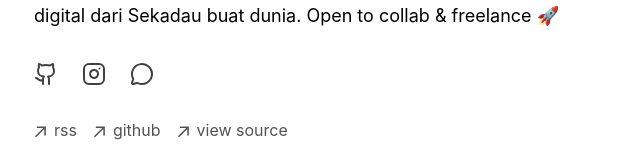
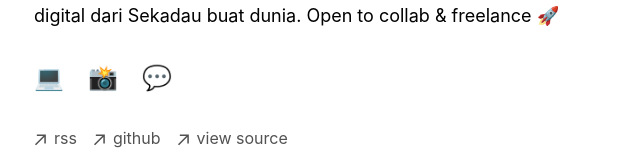
Before and after one commit to uisekadau-dev/sekadaux-dev, a Next.js app: page / in a window 1280 px wide. Shown: the part 326-478 px from the top of the page, without its empty margins (318-958 px from the left). Built offline with nearby package versions, Linux system fonts and the light colour scheme.

Commit message:
Update page.tsx

```diff
--- a/app/page.tsx
+++ b/app/page.tsx
@@ -1,5 +1,4 @@
 import Image from 'next/image'
-import { Github, Instagram, MessageCircle } from 'lucide-react'
 
 export default function Page() {
   return (
@@ -24,16 +23,10 @@ export default function Page() {
         Open to collab & freelance 🚀
       </p>
 
-      <div className="flex gap-6">
-        <a href="https://github.com/isi-github-lo" target="_blank" className="text-neutral-700 dark:text-neutral-300 hover:text-purple-500">
-          <Github size={24} />
-        </a>
-        <a href="https://instagram.com/isi-ig-lo" target="_blank" className="text-neutral-700 dark:text-neutral-300 hover:text-pink-500">
-          <Instagram size={24} />
-        </a>
-        <a href="https://wa.me/628xxxxxxxxxx" target="_blank" className="text-neutral-700 dark:text-neutral-300 hover:text-green-500">
-          <MessageCircle size={24} />
-        </a>
+      <div className="flex gap-6 text-2xl">
+        <a href="https://github.com/isi-github-lo" target="_blank">💻</a>
+        <a href="https://instagram.com/isi-ig-lo" target="_blank">📸</a>
+        <a href="https://wa.me/628xxxxxxxxxx" target="_blank">💬</a>
       </div>
     </section>
   )
```
